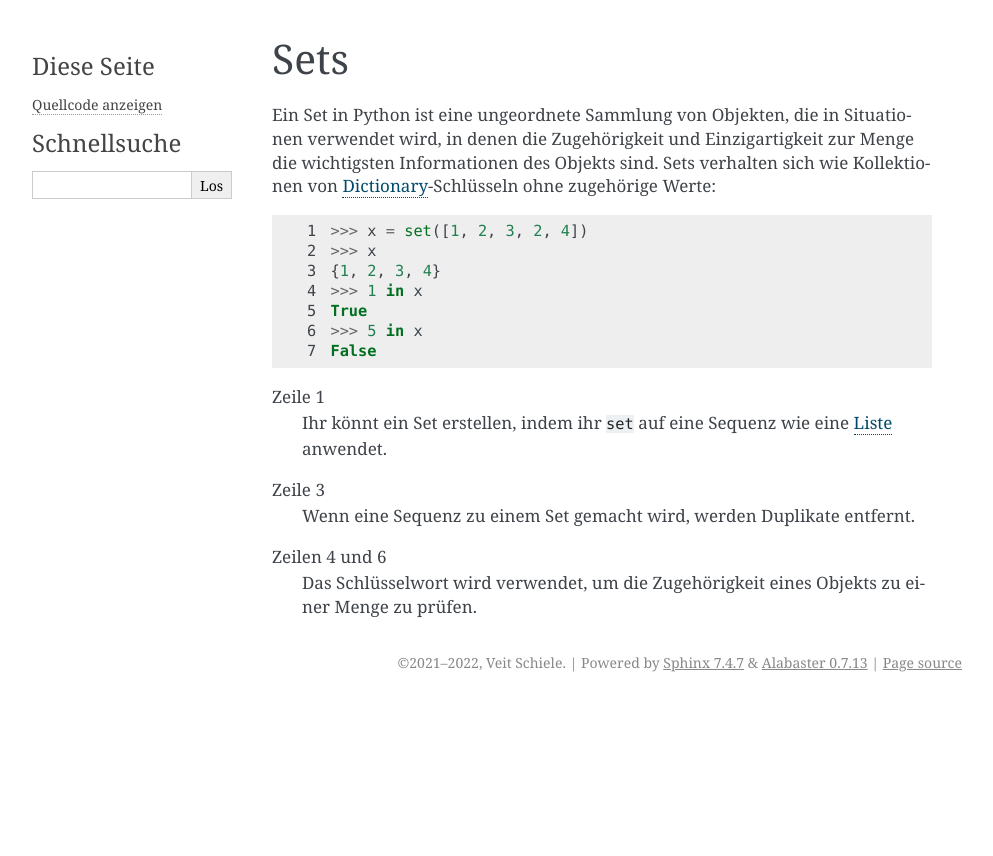
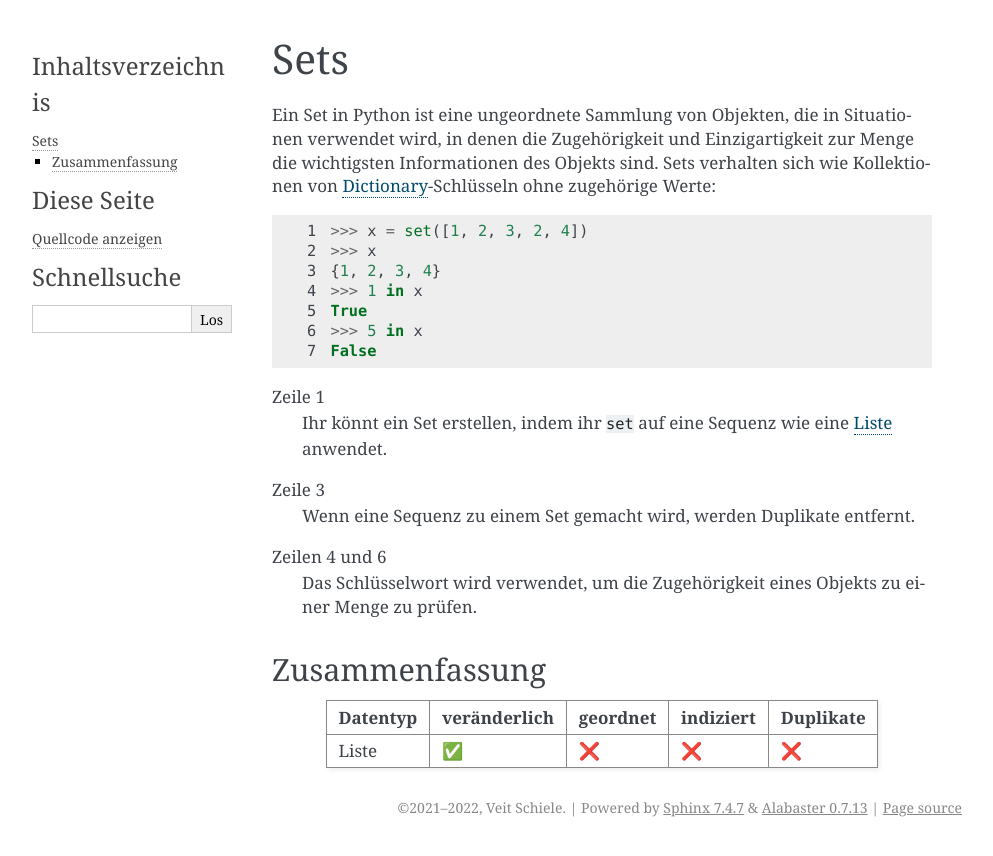
Before and after one commit to veit/python-basics-tutorial-de, a Sphinx documentation site: the page built from docs/types/sets.rst, in a window 1280 px wide. Shown: the top 856 px of the page, without its empty margins (148-1141 px from the left). Built offline with Sphinx 7.4.7, drawn with Linux system fonts in a browser that asks for light colours; pages that are not in the unit, such as notebooks, are missing from menus.

```diff
--- a/docs/types/sets.rst
+++ b/docs/types/sets.rst
@@ -25,3 +25,12 @@ Zeile 3
 Zeilen 4 und 6
     Das Schlüsselwort wird verwendet, um die Zugehörigkeit eines Objekts zu
     einer Menge zu prüfen.
+
+Zusammenfassung
+---------------
+
++---------------+---------------+---------------+---------------+---------------+
+| Datentyp      | veränderlich  | geordnet      | indiziert     | Duplikate     |
++===============+===============+===============+===============+===============+
+| Liste         | ✅            | ❌            | ❌            | ❌            |
++---------------+---------------+---------------+---------------+---------------+
```
Also changed, not shown: docs/types/lists.rst (+9 -0 lines), docs/types/tuples.rst (+9 -0 lines).
